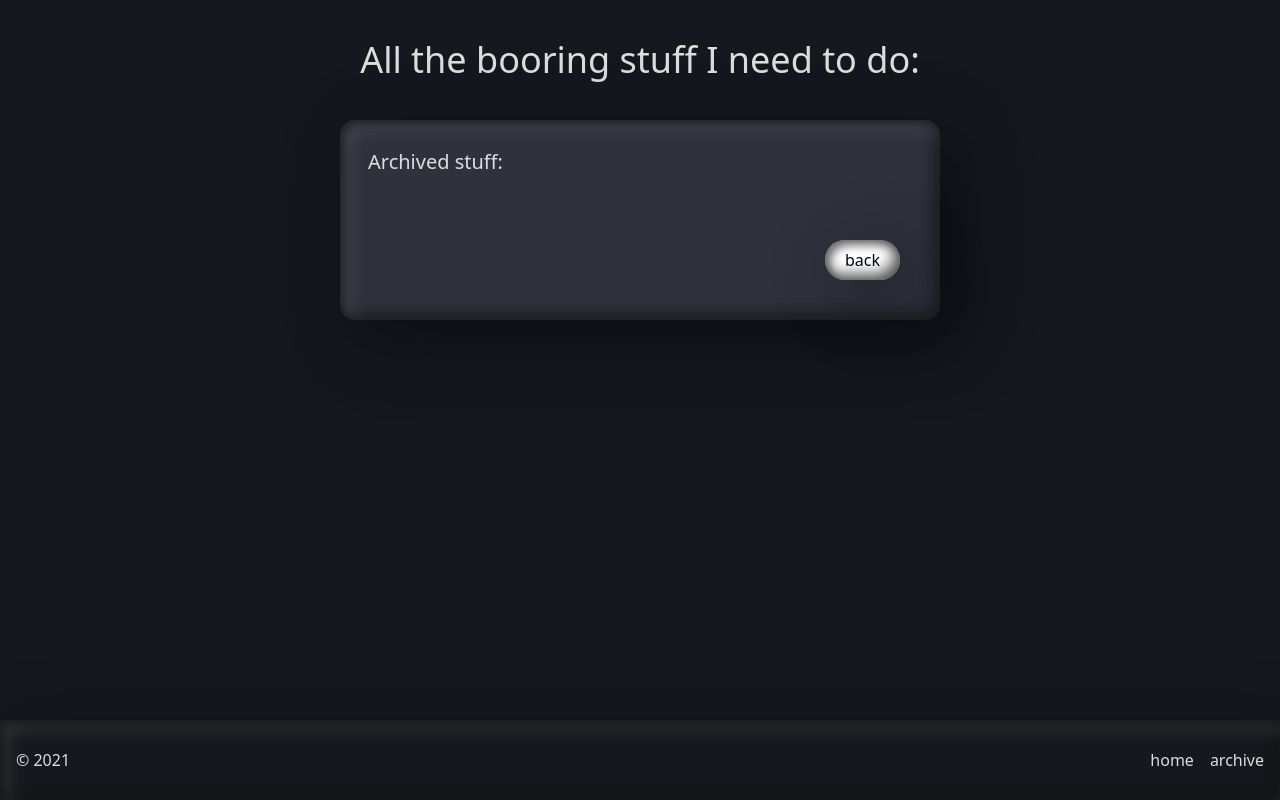
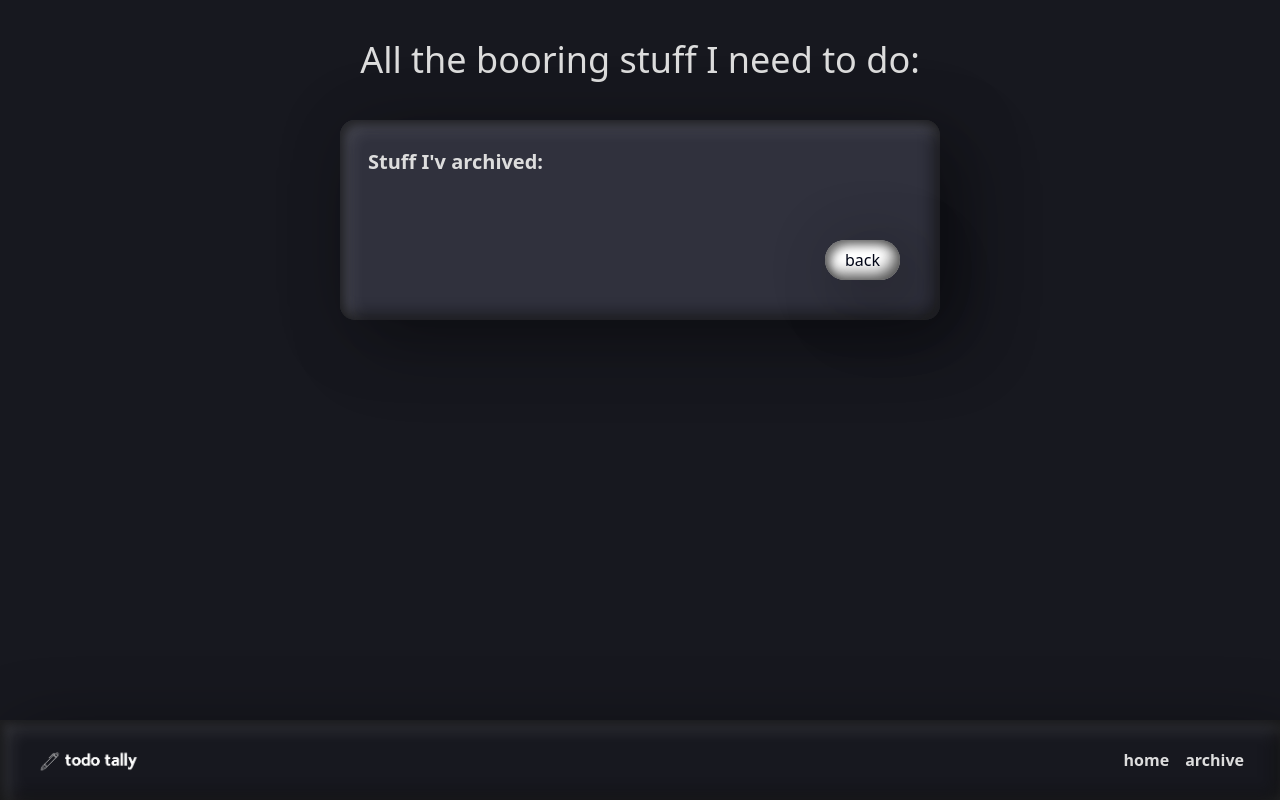
Before and after one commit to danibystrom/todo-list, a React (Vite) app: page /archived in a window 1280 px wide. Built offline with nearby package versions, Linux system fonts and the light colour scheme.

Commit message:
Footer styling

```diff
--- a/src/components/Footer.tsx
+++ b/src/components/Footer.tsx
@@ -1,11 +1,13 @@
 import { Link } from "react-router-dom";
+import logo from "../assets/logo.png";
 
 function Footer() {
   return (
     <footer className="fixed bottom-0 text-center h-20 w-full flex justify-between items-center px-4">
-      <p className="text-left">© 2021</p>
+      {/* <p className="text-left">© 2024</p> */}
+      <img src={logo} className="h-24" />
       <nav>
-        <ul className="flex space-x-4">
+        <ul className="flex space-x-4 pr-5 font-semibold">
           <Link to="/">
             <li>
               <a href="/about">home</a>
--- a/src/pages/ArchivedTodosPage.tsx
+++ b/src/pages/ArchivedTodosPage.tsx
@@ -9,7 +9,7 @@ function ArchivedTodos() {
 
   return (
     <div className="container">
-      <h1 className="text-xl p-2">Archived stuff:</h1>
+      <h1 className="text-xl p-2 font-semibold">Stuff I'v archived:</h1>
       {todos
         .filter((todo) => todo.isArchived)
         .map((todo, index) => (
--- a/src/styles/Todo.css
+++ b/src/styles/Todo.css
@@ -14,7 +14,7 @@
 
 .todo-text {
   font-family: "Shadows Into Light", cursive;
-  cursor: pointer; /* Gör texten klickbar för att starta edit mode */
+  cursor: pointer;
 }
 
 .todo-text:hover {
```
